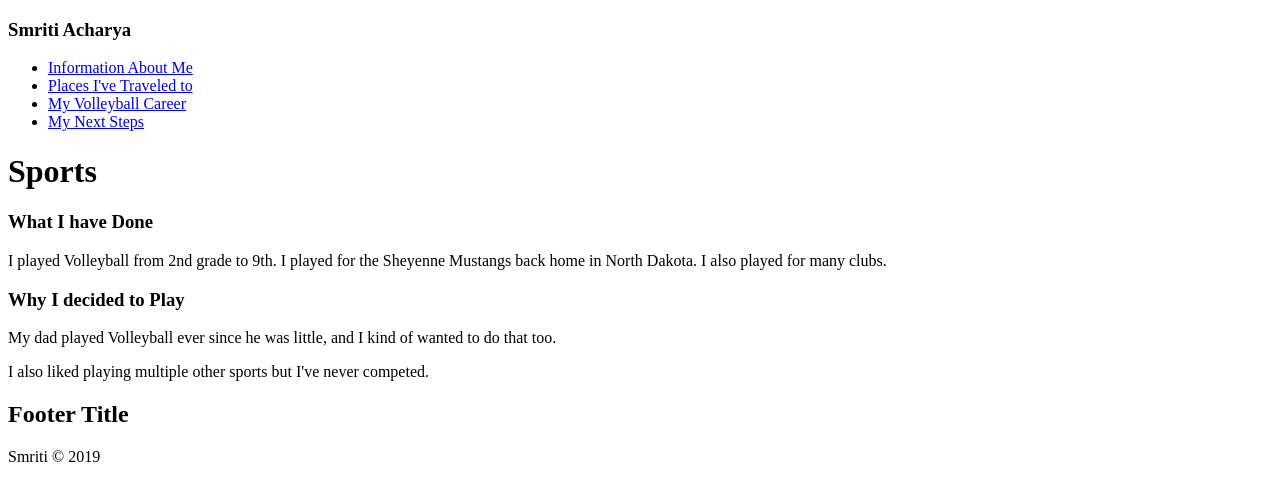
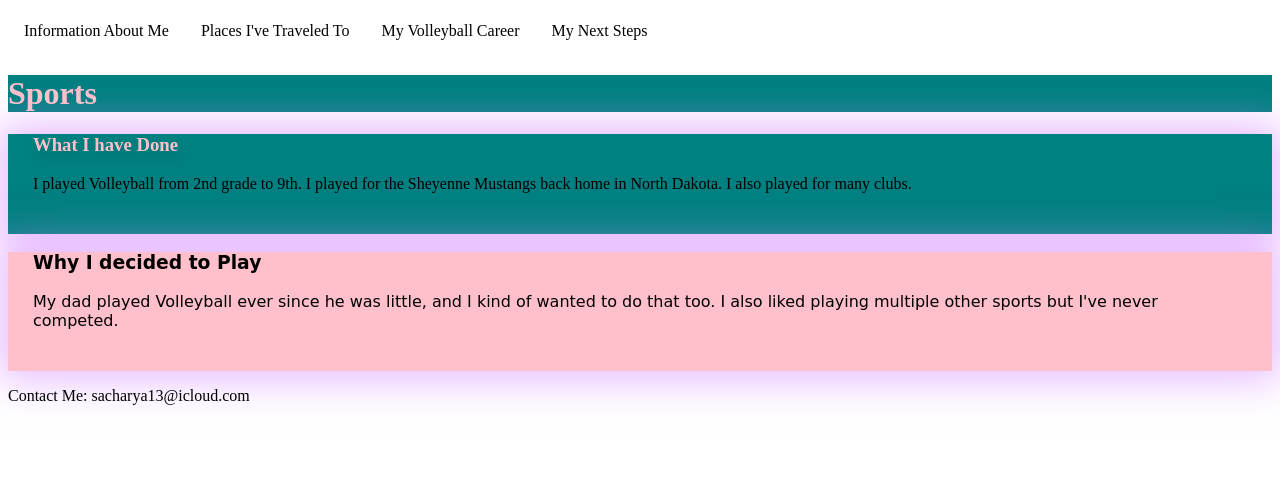
Before and after one commit to smritiacharya/Final-website, a plain HTML site: page thirdpage.html in a window 1280 px wide. Drawn offline with Linux system fonts and the light colour scheme.

Commit message:
final thirdpage

```diff
--- a/thirdpage.html
+++ b/thirdpage.html
@@ -7,14 +7,16 @@
  <meta name="author" content="Smriti Acharya">
  <meta name="viewport" content="width=device-width, initial-scale=1.0">
     <title>Smriti Acharya</title>
+
+    <link rel="stylesheet" type="text/css" href="mystyle.css">
   </head>
   <body>
-        <h3>Smriti Acharya</h3>
     <header>
       <nav>
+        <h2 class="hidden">Navigation</h2>
       <ul>
         <li><a href="index.html">Information About Me</a></li>
-        <li><a href="secondpage.html">Places I've Traveled to</a></li>
+        <li><a href="secondpage.html">Places I've Traveled To</a></li>
         <li><a href="thirdpage.html">My Volleyball Career</a></li>
         <li><a href="fourthpage.html">My Next Steps</a></li>
       </ul>
@@ -24,19 +26,18 @@
   <main>
     <h1>Sports</h1>
     <section>
-    <article class="">
+    <section class="tealbackground">
     <h3>What I have Done</h3>
 <p>I played Volleyball from 2nd grade to 9th. I played for the Sheyenne Mustangs back home in North Dakota. I also played for many clubs.</p>
 </article>
 </section>
   </main>
-  <section>
+  <section class="pinkbackground">
     <h3>Why I decided to Play</h3>
-    <p>My dad played Volleyball ever since he was little, and I kind of wanted to do that too. </p>
-    <p>I also liked playing multiple other sports but I've never competed.</p>
+    <p>My dad played Volleyball ever since he was little, and I kind of wanted to do that too. I also liked playing multiple other sports but I've never competed.</p>
   </section>
   <footer>
-    <h2>Footer Title</h2>
-  <p>Smriti &copy 2019</p>
+    <h2 class="hidden">Footer</h2>
+  <p>Contact Me: sacharya13@icloud.com</p>
   </footer>
 </html>
```
